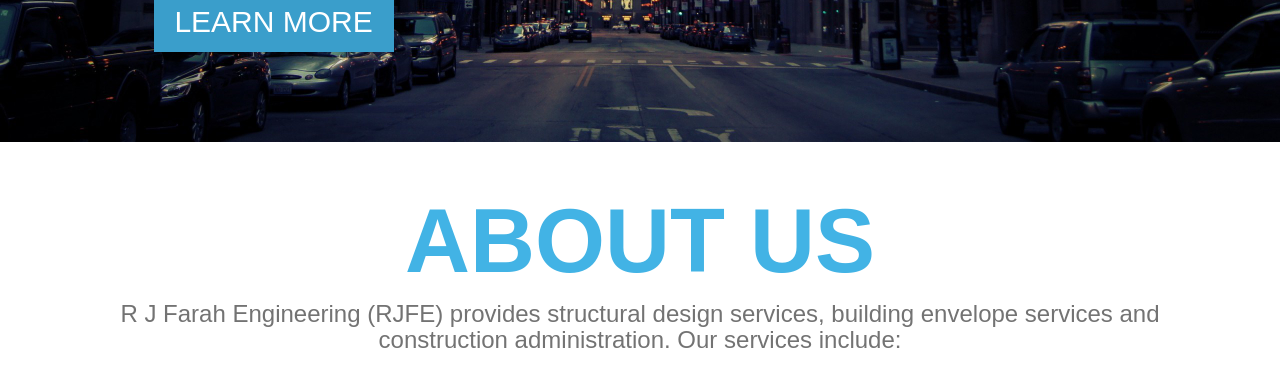
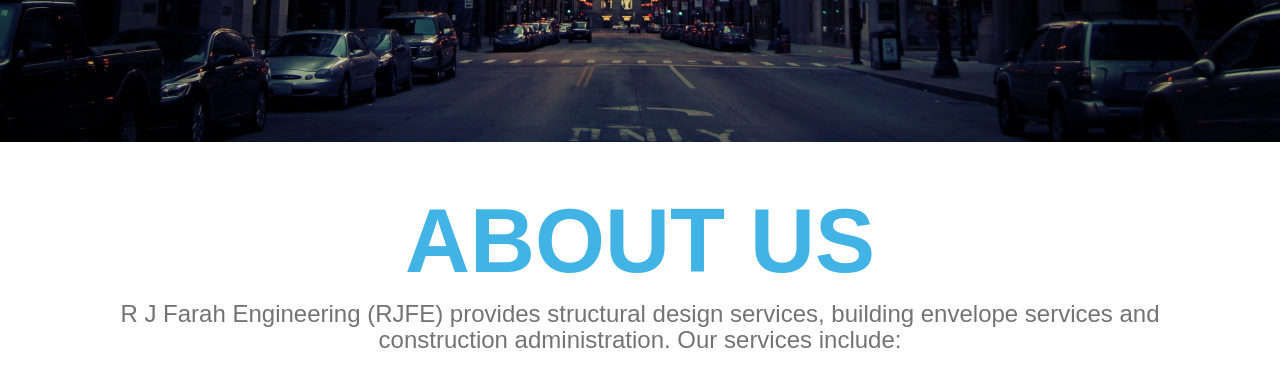
Before and after one commit to jrfarah/rjfarahengineering, a plain HTML site: page index.html in a window 1280 px wide. Shown: the part 708-1100 px from the top of the page. Drawn offline with nearby package versions, Linux system fonts and the light colour scheme; some packages are replaced by stand-ins of ours; a web font is replaced by a local one.

```diff
--- a/index.html
+++ b/index.html
@@ -73,7 +73,7 @@
 			                <div class="carousel-caption">
 		               			<h1>R J Farah Engineering</h1>
 		               			<p>STRUCTURAL and BUILDING ENVELOPE ENGINEERS</p>
-		               			<button>learn more</button>
+		               			<!-- <button>learn more</button> -->
 			                </div>
 			            </div>
 			            <div class="item">
@@ -81,7 +81,7 @@
 			                <div class="carousel-caption">
 		               			<h1>R J Farah Engineering</h1>
 		               			<p>STRUCTURAL and BUILDING ENVELOPE ENGINEERS</p>
-		               			<button>learn more</button>
+		               			<!-- <button>learn more</button> -->
 			                </div>
 			            </div>
 			            <div class="item">
@@ -89,7 +89,7 @@
 			                <div class="carousel-caption">
 		               			<h1>R J Farah Engineering</h1>
 		               			<p>STRUCTURAL and BUILDING ENVELOPE ENGINEERS</p>
-		               			<button>learn more</button>
+		               			<!-- <button>learn more</button> -->
 			                </div>
 			            </div>
 			            <div class="item">
@@ -97,7 +97,7 @@
 			                <div class="carousel-caption">
 		               			<h1>R J Farah Engineering</h1>
 		               			<p>STRUCTURAL and BUILDING ENVELOPE ENGINEERS</p>
-		               			<button>learn more</button>
+		               			<!-- <button>learn more</button> -->
 			                </div>
 			            </div>
 			        </div>
```
